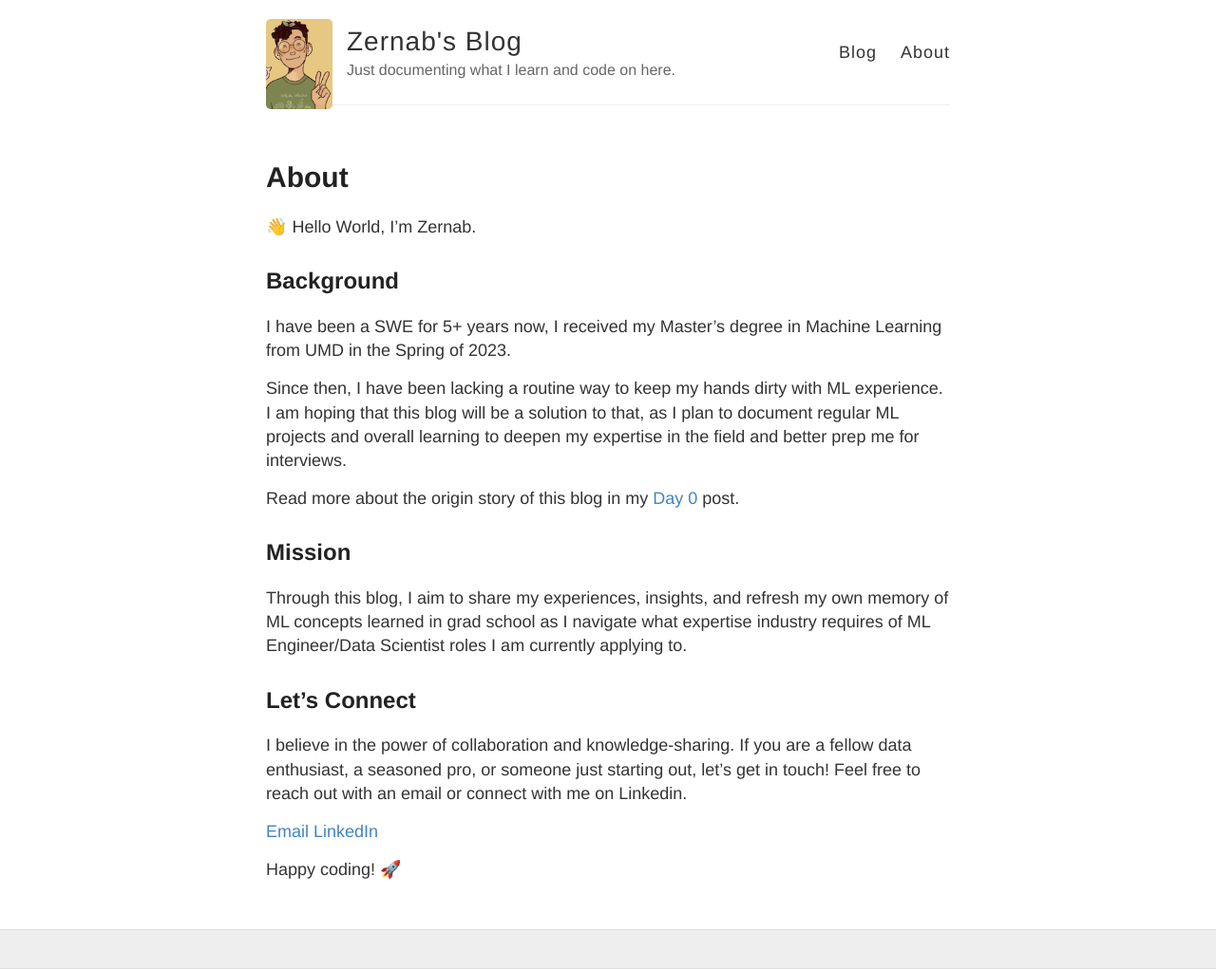
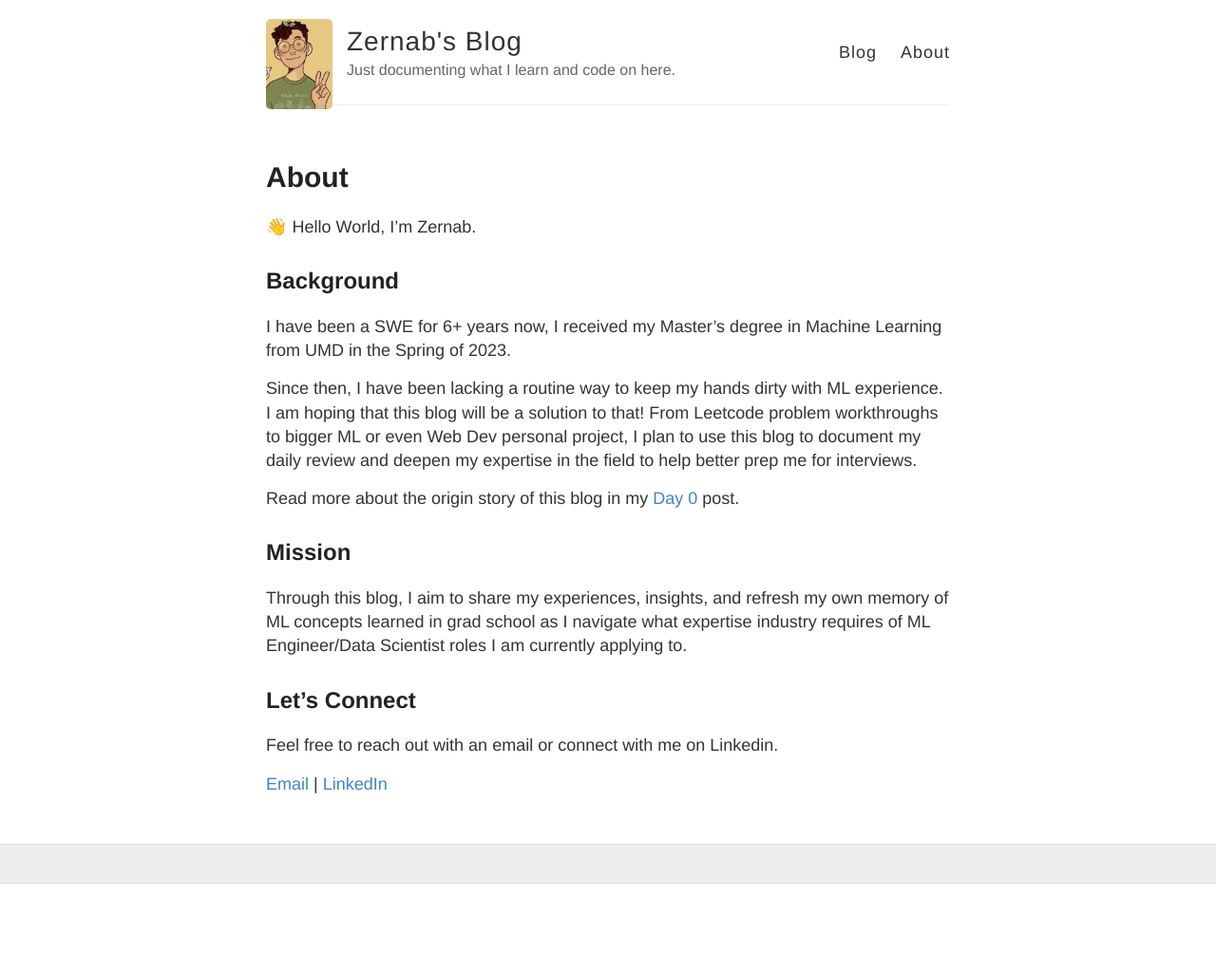
Before and after one commit to zernab1/zernab1.github.io, a Jekyll site: the page built from about.md, in a window 1280 px wide. Shown: the whole page at 95% size. Built offline with Jekyll 4.4.1, drawn with Linux system fonts in a browser that asks for light colours; after the commit the page ends 931 px from its top, so only the background shows below that.

Commit message:
about me edit

```diff
--- a/about.md
+++ b/about.md
@@ -8,9 +8,9 @@ permalink: /about/
 
 ## Background
 
-I have been a SWE for 5+ years now, I received my Master's degree in Machine Learning from UMD in the Spring of 2023.
+I have been a SWE for 6+ years now, I received my Master's degree in Machine Learning from UMD in the Spring of 2023.
 
-Since then, I have been lacking a routine way to keep my hands dirty with ML experience. I am hoping that this blog will be a solution to that, as I plan to document regular ML projects and overall learning to deepen my expertise in the field and better prep me for interviews.
+Since then, I have been lacking a routine way to keep my hands dirty with ML experience. I am hoping that this blog will be a solution to that! From Leetcode problem workthroughs to bigger ML or even Web Dev personal project, I plan to use this blog to document my daily review and deepen my expertise in the field to help better prep me for interviews.
 
 Read more about the origin story of this blog in my [Day 0](_posts/2024-2-7-Day-Zero.md) post.
 
@@ -20,9 +20,7 @@ Through this blog, I aim to share my experiences, insights, and refresh my own m
 
 ## Let's Connect
 
-I believe in the power of collaboration and knowledge-sharing. If you are a fellow data enthusiast, a seasoned pro, or someone just starting out, let's get in touch! Feel free to reach out with an email or connect with me on Linkedin.
+Feel free to reach out with an email or connect with me on Linkedin.
 
-[Email](mailto:zernabgohar@gmail.com)
+[Email](mailto:zernabgohar@gmail.com) |
 [LinkedIn](https://www.linkedin.com/in/zernab-gohar-2b2846155/)
-
-Happy coding! 🚀
```
